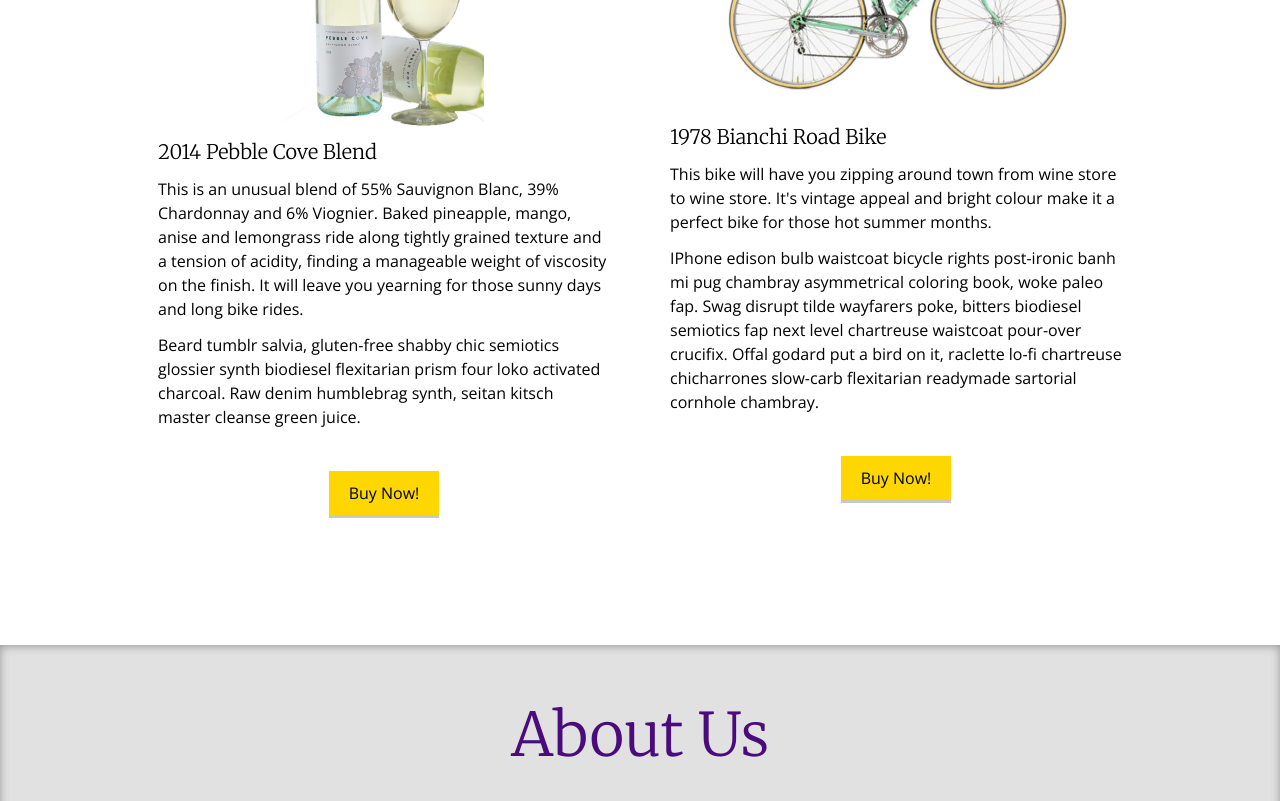
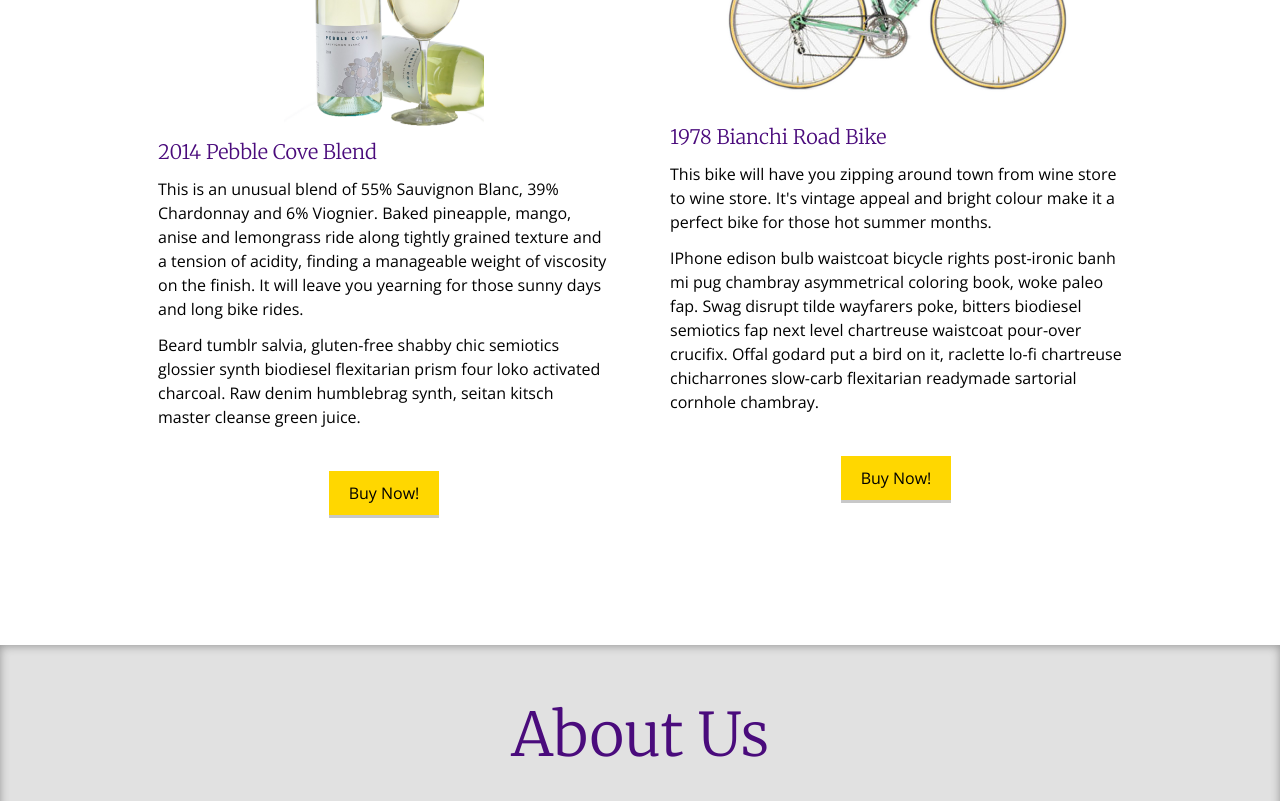
Before and after one commit to teeppope/bikesandwine, a plain HTML site: page 2-column-layout.htm in a window 1280 px wide. Shown: the part 1320-2121 px from the top of the page. Drawn offline with nearby package versions, Linux system fonts and the light colour scheme.

Commit message:
minor feature heading colour change

```diff
--- a/screen.css
+++ b/screen.css
@@ -190,6 +190,7 @@ header {
 }
 .feat-info-title {
 	margin-bottom: 1.5rem;
+	color: #4a0b7c;
 }
 .buy-btn {
 	background-color: gold;
```
